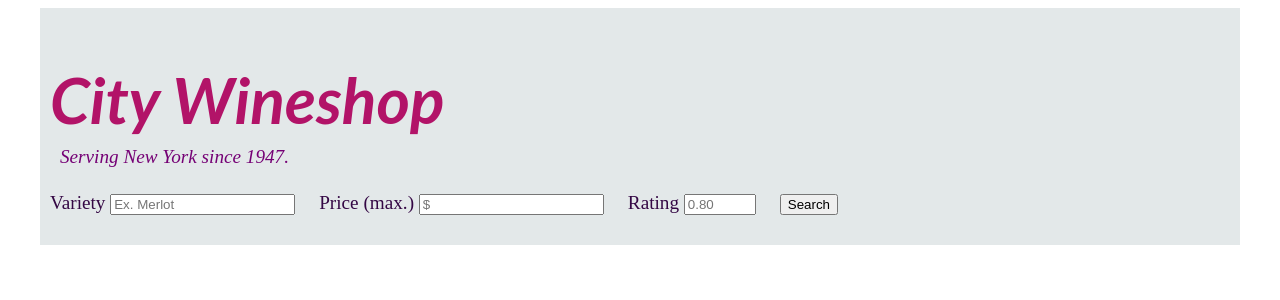
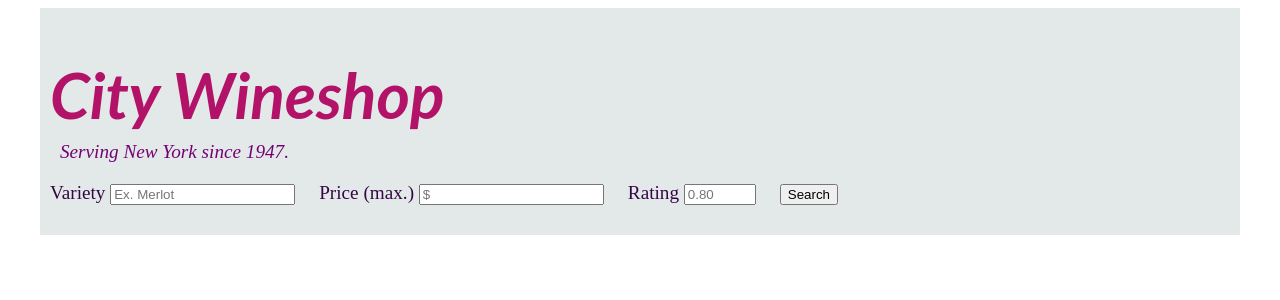
Before and after one commit to maaneesh/Recipes, a React (Vite) app: page / in a window 1280 px wide. Shown: the top 300 px of the page. Built offline with nearby package versions, Linux system fonts and the light colour scheme.

Commit message:
updated header

```diff
--- a/src/components/Header.jsx
+++ b/src/components/Header.jsx
@@ -3,7 +3,7 @@ import React from 'react'
 const headerStyle = {
 
     width: '100%',
-    padding: '10px 0',
+    padding: '5px 0',
     backgroundColor: "#E3E8E9",
 
 }
```
